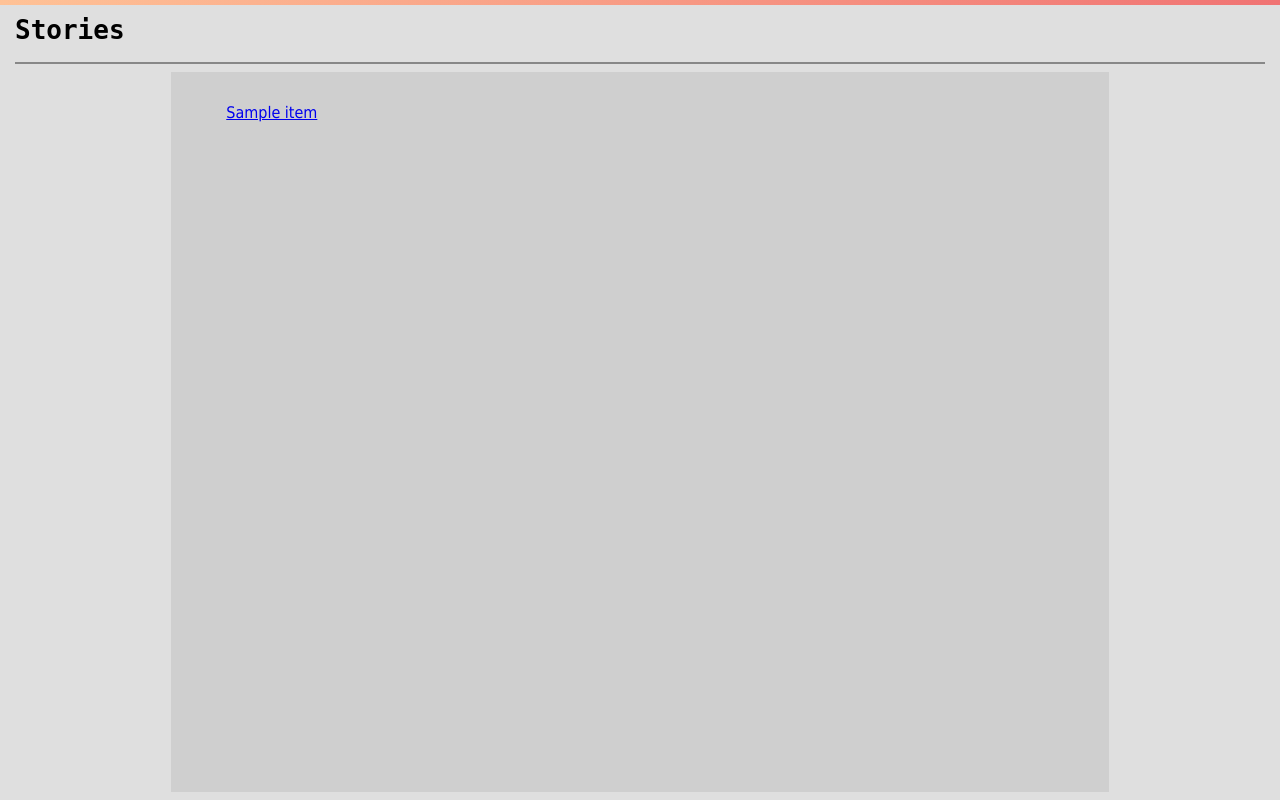
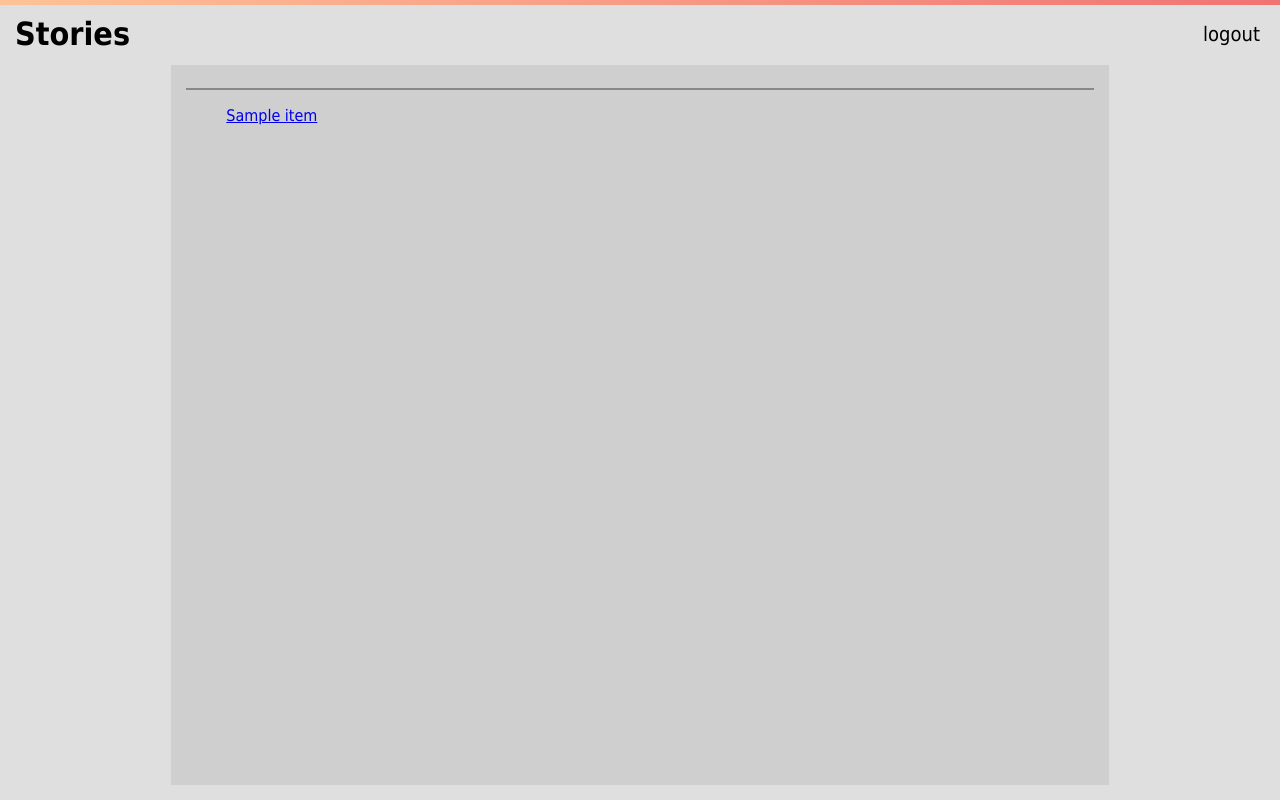
Before and after one commit to lawrenceliu2/xmdt, a Flask app: template templates/stories.html in a window 1280 px wide. Run offline with Flask 2, Linux system fonts and the light colour scheme; the template is opened without the code that fills it: most values are stand-ins (such as "Sample title", 1, 10 or a date in 2020).

Commit message:
ch-ch-ch-ch-ch-changes, turn and face the strange

```diff
--- a/templates/stories.html
+++ b/templates/stories.html
@@ -164,7 +164,8 @@
 	    	margin: 0 auto;
 	    	background-color: #cfcfcf;
 		box-sizing: border-box;
-	    	padding: 15px;
+	    padding: 15px;
+	    	top: 50px;
 	    }
 
 	.cred {
@@ -192,6 +193,9 @@
 	    	border-radius: 5px;
 	    }
 
+	    #logout-button:hover {
+	    	color: #555;
+	    }
         </style>
   </head>
   <body>
@@ -199,9 +203,10 @@
       <div id="style-bar">
       </div>
       <div id="content">
-	    <h1 style="font-family: monospace; margin-top: 0;">Stories</h1>
+	<h1 style="margin-top: 0; float: left;">Stories</h1>
+	<a style="float: right; font-size: 28px; text-decoration: none; color: #000;" href="/logout"><span id="logout-button" style="font-size: 20px; margin-right: 5px;">logout</span></a>
+	    <div id="stories-container">
 	    <hr style="background-color: #888">
-	    <div id="stories-container">
 	      <ul style="list-style: none;">
 	      {% for item in stories %}
 	      <a href="/story?story="{{ item.url }}>{{ item.title }}</a>
```
Also changed, not shown: data/userdata.db.
